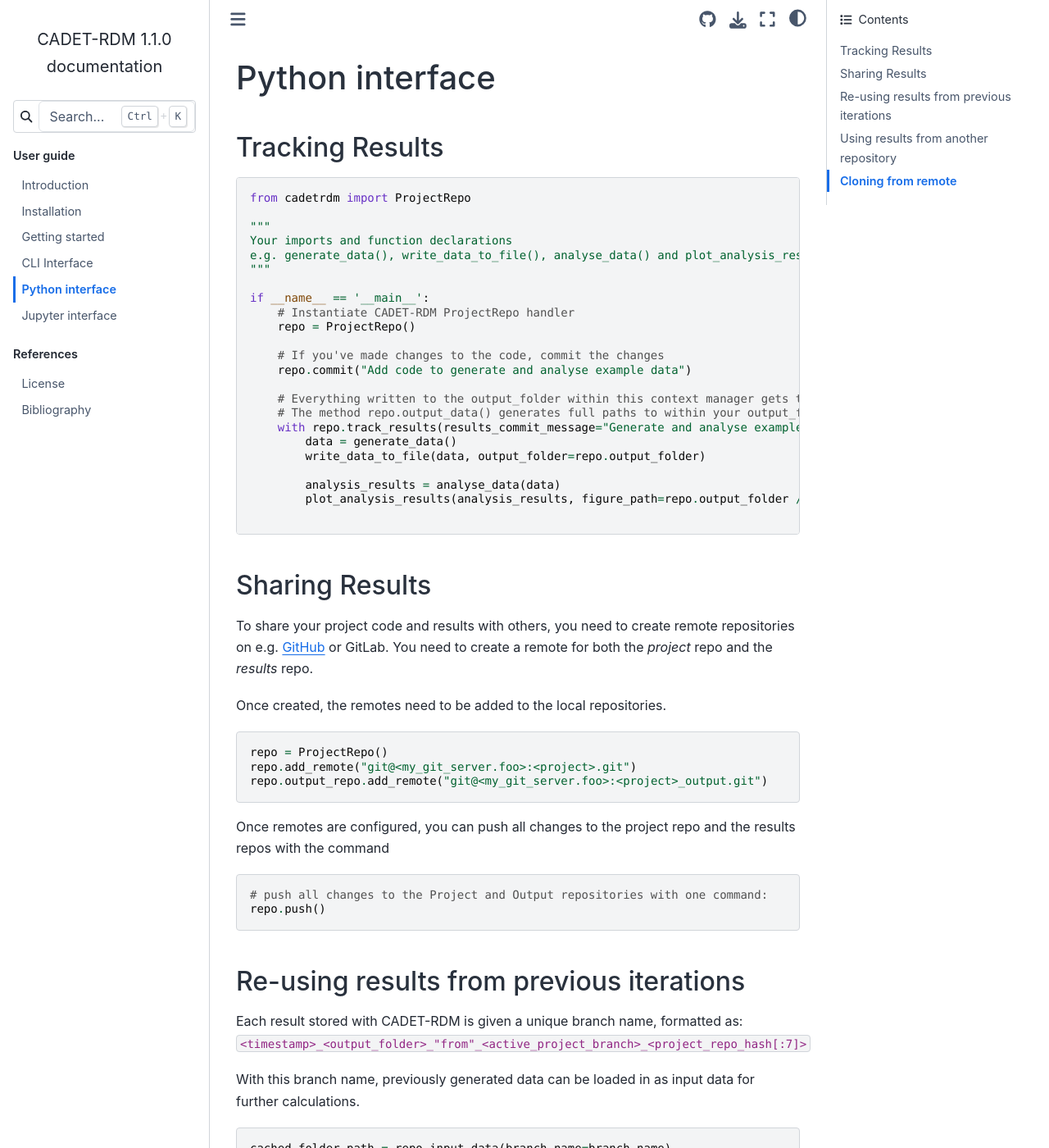
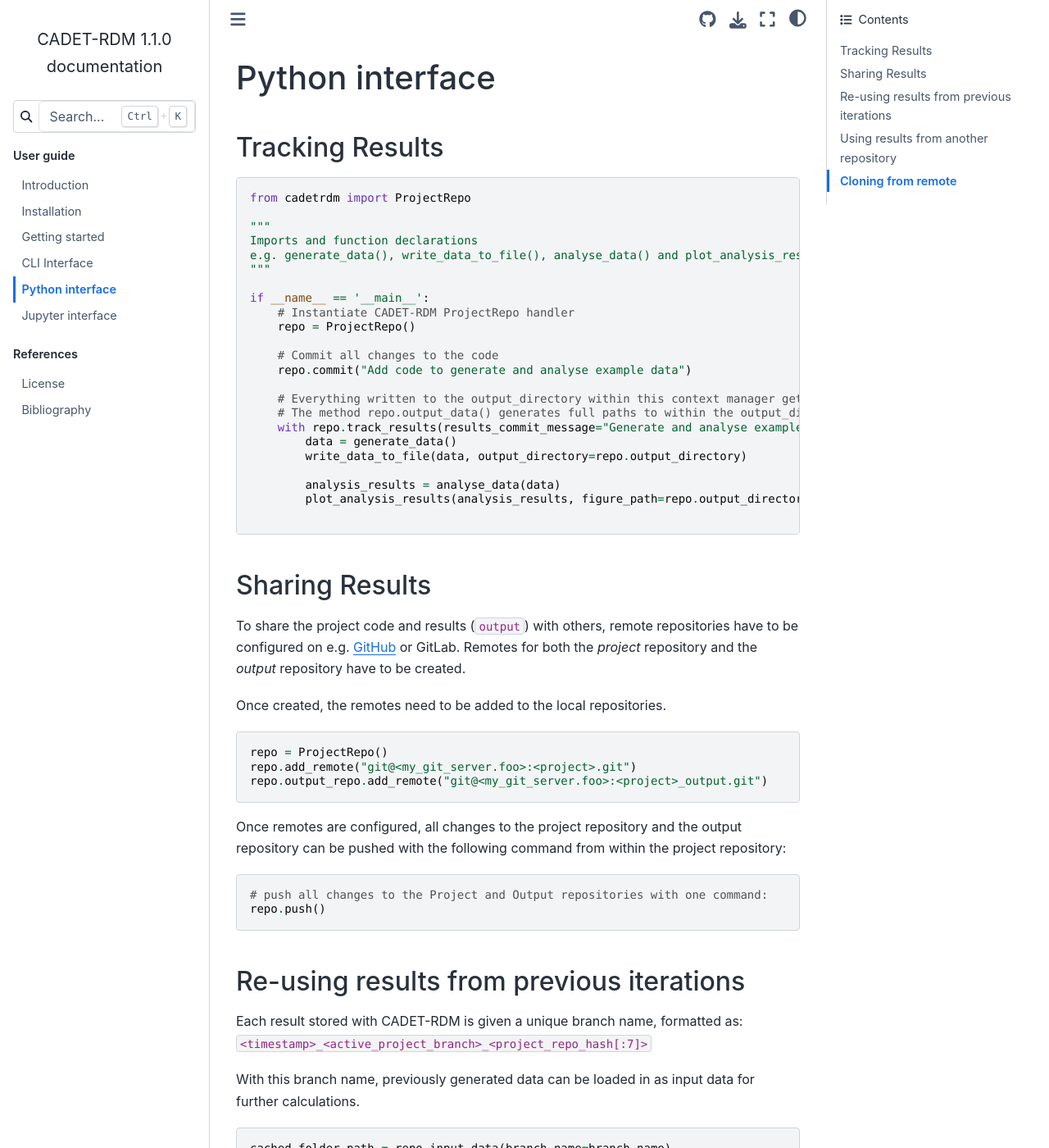
Before and after one commit to cadet/CADET-RDM, a Sphinx documentation site: the page built from docs/source/user_guide/python-interface.md, in a window 1280 px wide and 1400 px high. Shown: the whole window at 82% size. Built offline with Sphinx 7.4.7 and the Sphinx Book theme 1.1.4, drawn with Linux system fonts in a browser that asks for light colours; some of the changed text lies outside the part shown.

Commit message:
Update Python interface in documentation
Co-authored-by: Hannah Lanzrath <h.lanzrath@fz-juelich.de>

````diff
--- a/docs/source/user_guide/python-interface.md
+++ b/docs/source/user_guide/python-interface.md
@@ -7,7 +7,7 @@
 from cadetrdm import ProjectRepo
 
 """
-Your imports and function declarations
+Imports and function declarations
 e.g. generate_data(), write_data_to_file(), analyse_data() and plot_analysis_results()
 """
 
@@ -15,25 +15,25 @@
     # Instantiate CADET-RDM ProjectRepo handler
     repo = ProjectRepo()
 
-    # If you've made changes to the code, commit the changes
+    # Commit all changes to the code
     repo.commit("Add code to generate and analyse example data")
 
-    # Everything written to the output_folder within this context manager gets tracked
-    # The method repo.output_data() generates full paths to within your output_folder
+    # Everything written to the output_directory within this context manager gets tracked
+    # The method repo.output_data() generates full paths to within the output_directory
     with repo.track_results(results_commit_message="Generate and analyse example data"):
         data = generate_data()
-        write_data_to_file(data, output_folder=repo.output_folder)
+        write_data_to_file(data, output_directory=repo.output_directory)
 
         analysis_results = analyse_data(data)
-        plot_analysis_results(analysis_results, figure_path=repo.output_folder / "analysis" / "regression.png")
+        plot_analysis_results(analysis_results, figure_path=repo.output_directory / "analysis" / "regression.png")
 
 ```
 
 ## Sharing Results
 
-To share your project code and results with others, you need to create remote repositories on e.g.
-[GitHub](https://github.com/) or GitLab. You need to create a remote for both the _project_ repo and the
-_results_ repo.
+To share the project code and results (`output`) with others, remote repositories have to be configured on e.g.
+[GitHub](https://github.com/) or GitLab. Remotes for both the _project_ repository and the
+_output_ repository have to be created.
 
 Once created, the remotes need to be added to the local repositories.
 
@@ -43,8 +43,7 @@
 repo.output_repo.add_remote("git@<my_git_server.foo>:<project>_output.git")
 ```
 
-Once remotes are configured, you can push all changes to the project repo and the results repos with the
-command
+Once remotes are configured, all changes to the project repository and the output repository can be pushed with the following command from within the project repository:
 
 ```python
 # push all changes to the Project and Output repositories with one command:
@@ -54,7 +53,7 @@
 ## Re-using results from previous iterations
 
 Each result stored with CADET-RDM is given a unique branch name, formatted as:
-`<timestamp>_<output_folder>_"from"_<active_project_branch>_<project_repo_hash[:7]>`
+`<timestamp>_<active_project_branch>_<project_repo_hash[:7]>`
 
 With this branch name, previously generated data can be loaded in as input data for
 further calculations.
@@ -76,12 +75,12 @@
 
 ## Using results from another repository
 
-You can load in results from another repository to use in your project using the CLI:
+The results from another repository can be to used by loading them into the target project with:
 
 ```python
 repo.import_remote_repo(source_repo_location="<URL>", source_repo_branch="<branch_name>")
 repo.import_remote_repo(source_repo_location="<URL>", source_repo_branch="<branch_name>",
-                        target_repo_location="<path/to/where/you/want/it>")
+                        target_repo_location="<path/to/destination/repository>")
 ```
 
 This will store the URL, branch_name and location in the .cadet-rdm-cache.json file, like this:
@@ -96,7 +95,7 @@
 }
 ```
 
-You can use this file to load the remote repositories based on the cache.json with
+This file can be used to load remote repositories based on the cache.json with
 
 ```python
 repo.fill_data_from_cadet_rdm_json()
@@ -104,10 +103,10 @@
 
 ## Cloning from remote
 
-You should use `cadetrdm.ProjectRepo.clone()` instead of `git clone` to clone the repo to a new location.
+The method `cadetrdm.ProjectRepo.clone()` should be used instead of `git clone` to clone an rdm repository to a new location.
 
 ```python
 from cadetrdm import ProjectRepo
 
-ProjectRepo.clone("<URL><path/to/repo>")
+ProjectRepo.clone("<project_URL>, <destination_path>")
 ```
````
